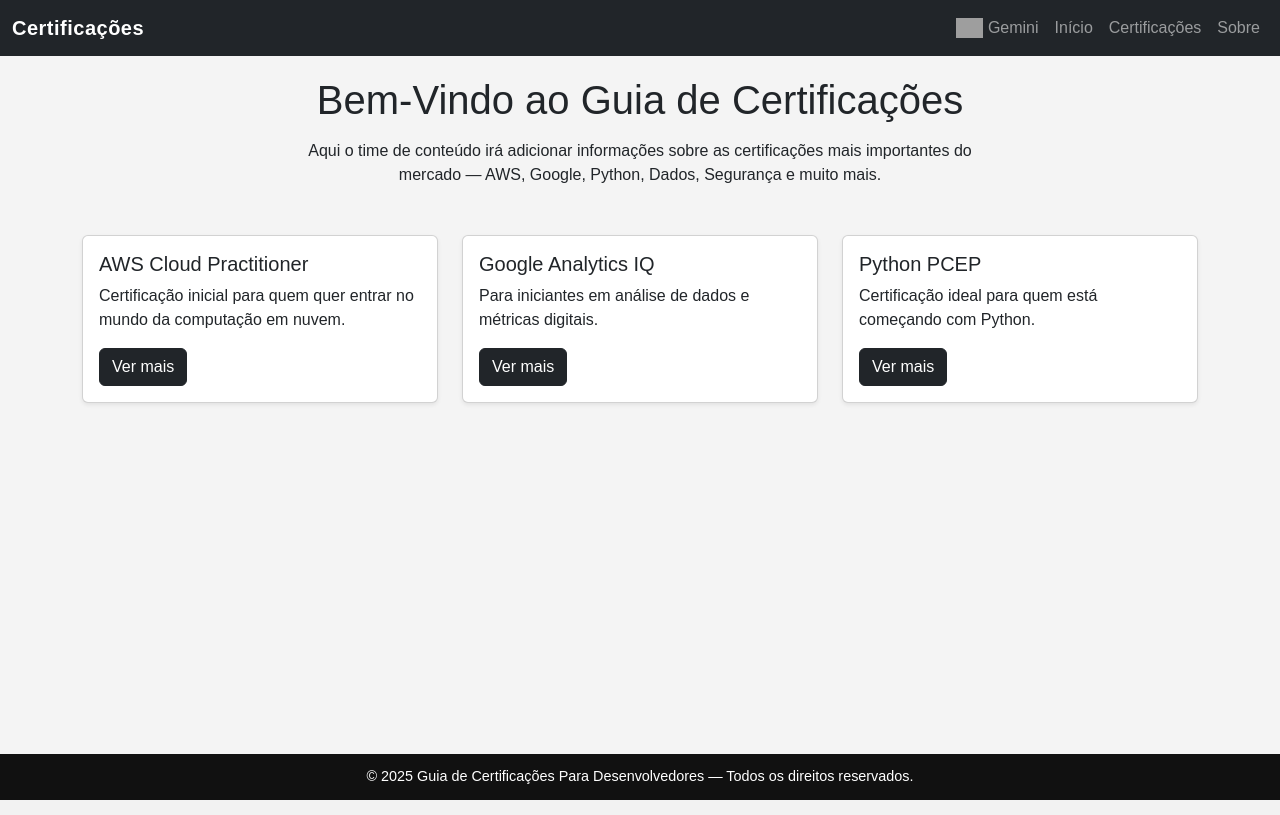
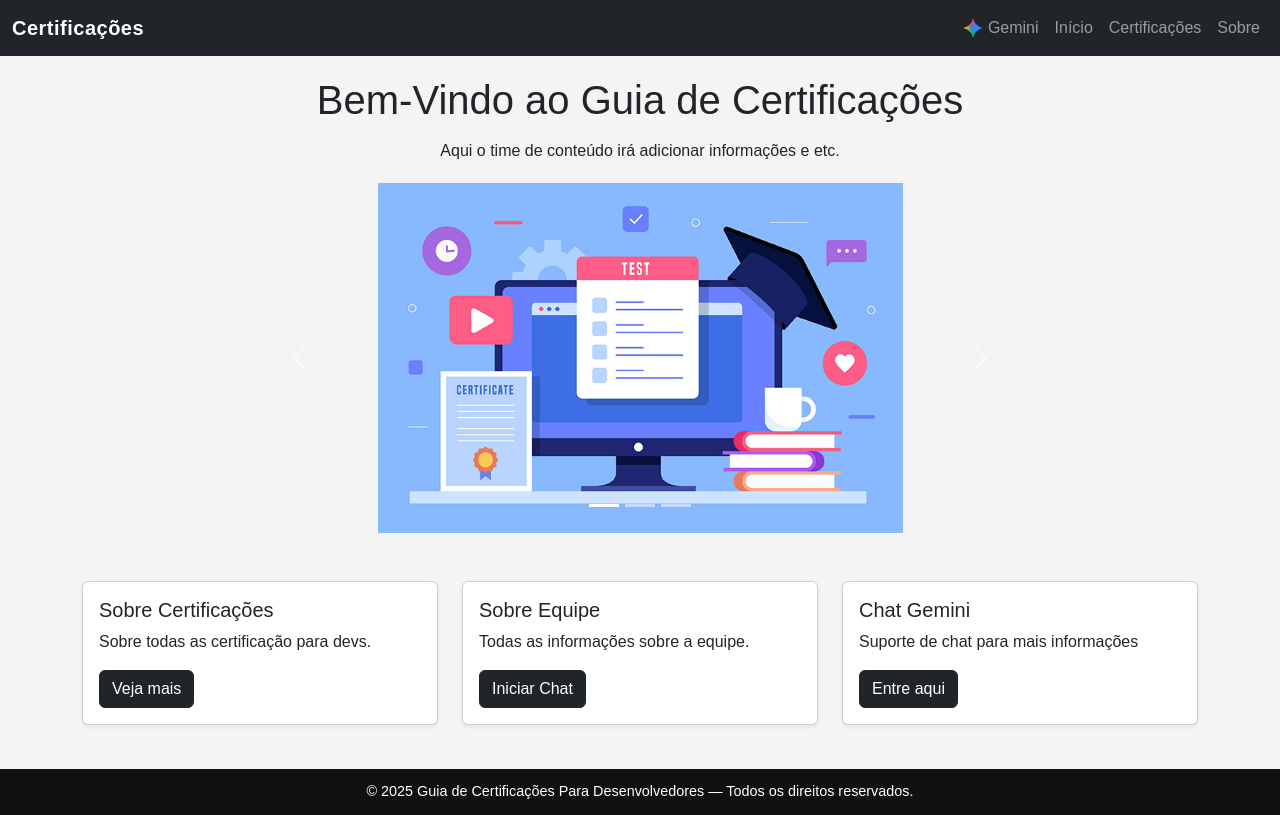
Before and after one commit to CarlosNeto-dev/Project_Messias, a Flask app: page / in a window 1280 px wide. Run offline with Flask 3, Linux system fonts and the light colour scheme; grey boxes are pictures that could not be loaded.

Commit message:
Commit Message

```diff
--- a/templates/index.html
+++ b/templates/index.html
@@ -5,7 +5,6 @@
     <meta name="viewport" content="width=device-width, initial-scale=1.0">
     <title>Guia de Certificações Para Desenvolvedores</title>
 
-    <!-- Bootstrap CDN -->
     <link href="https://cdn.jsdelivr.net/npm/bootstrap@5.3.3/dist/css/bootstrap.min.css" rel="stylesheet">
 
     <style>
@@ -56,11 +55,31 @@
             font-size: 0.9rem;
         }
 
+        /* ========= CSS PARA O CARROSSEL (LARGURA) ========= */
+        .carousel-container {
+            /* Define a largura máxima do carrossel */
+            max-width: 800px;
+            /* Centraliza o carrossel horizontalmente */
+            margin: 20px auto;
+        }
+
+        /* ========= CSS PARA ALTURA FIXA DAS IMAGENS SEM CORTE ========= */
+        .carousel-img-fixed {
+            height: 350px; /* Altura fixa para todas as imagens */
+            width: 100%; /* Ocupa 100% da largura do contêiner */
+            object-fit: contain; /* Redimensiona a imagem para caber na área sem cortar, mantendo proporção */
+            background-color: #f4f4f4; /* Cor de fundo para preencher o espaço extra */
+        }
+
+        /* Garante que o contêiner do carrossel tenha uma altura fixa para evitar "pulinhos" */
+        .carousel-inner {
+            height: 350px; /* Deve ser a mesma altura de .carousel-img-fixed */
+        }
     </style>
 </head>
 <body>
 
-    <!-- NAVBAR --><nav class="navbar navbar-expand-lg navbar-dark bg-dark">
+    <nav class="navbar navbar-expand-lg navbar-dark bg-dark">
         <div class="container-fluid">
 
             <a class="navbar-brand" href="#">Certificações</a>
@@ -77,7 +96,7 @@
                 <ul class="navbar-nav ms-auto">
 
                     <li class="nav-item gemini-link"> <a class="nav-link" href="#">
-                            <img src="{{ url_for('static', filename='imagens/gemini_simbolo.png') }}"
+                            <img src="{{ url_for('static', filename='gemini_simbolo.png') }}"
                                  alt="Símbolo Gemini">
                             Gemini
                         </a>
@@ -100,41 +119,72 @@
         </div>
     </nav>
 
-    <!-- Conteúdo Principal (Main Contain) --><main>
+    <main>
         <h1 style="text-align:center;">Bem-Vindo ao Guia de Certificações</h1>
         <p style="text-align:center; max-width: 700px; margin: 15px auto;">
-            Aqui o time de conteúdo irá adicionar informações sobre as certificações mais importantes do mercado — AWS, Google, Python, Dados, Segurança e muito mais.
+            Aqui o time de conteúdo irá adicionar informações e etc.
         </p>
 
-<!-- Exemplo de Grid que possa ser usado no futuro (chat gpt ajudouKKKK) --><div class="container mt-5">
+<div class="carousel-container">
+    <div id="carouselExampleIndicators" class="carousel slide" data-bs-ride="carousel">
+        <div class="carousel-indicators">
+            <button type="button" data-bs-target="#carouselExampleIndicators" data-bs-slide-to="0" class="active" aria-current="true" aria-label="Slide 1"></button>
+            <button type="button" data-bs-target="#carouselExampleIndicators" data-bs-slide-to="1" aria-label="Slide 2"></button>
+            <button type="button" data-bs-target="#carouselExampleIndicators" data-bs-slide-to="2" aria-label="Slide 3"></button>
+        </div>
+        <div class="carousel-inner">
+            <div class="carousel-item active">
+                <a href="#" target="_blank" aria-label="Link para a certificação AA">
+                    <img class="d-block w-100 carousel-img-fixed" src="static/aa.png" alt="First slide (Certificação AA)">
+                </a>
+            </div>
+            <div class="carousel-item">
+                <a href="#" target="_blank" aria-label="Link para a certificação Avatar">
+                    <img class="d-block w-100 carousel-img-fixed" src="static/AVATAR.png" alt="Second slide (Certificação Avatar)">
+                </a>
+            </div>
+            <div class="carousel-item">
+                <a href="#" target="_blank" aria-label="Link para a certificação AWS">
+                    <img class="d-block w-100 carousel-img-fixed" src="static/aws.png" alt="Third slide (Certificação AWS)">
+                </a>
+            </div>
+        </div>
+        <button class="carousel-control-prev" type="button" data-bs-target="#carouselExampleIndicators" data-bs-slide="prev">
+            <span class="carousel-control-prev-icon" aria-hidden="true"></span>
+            <span class="visually-hidden">Previous</span>
+        </button>
+        <button class="carousel-control-next" type="button" data-bs-target="#carouselExampleIndicators" data-bs-slide="next">
+            <span class="carousel-control-next-icon" aria-hidden="true"></span>
+            <span class="visually-hidden">Next</span>
+        </button>
+    </div>
+</div>
+<div class="container mt-5">
             <div class="row">
-
-                <div class="col-md-4 mb-4">
+<div class="col-md-4 mb-4">
                     <div class="card shadow-sm">
                         <div class="card-body">
-                            <h5 class="card-title">AWS Cloud Practitioner</h5>
-                            <p class="card-text">Certificação inicial para quem quer entrar no mundo da computação em nuvem.</p>
-                            <a href="#" class="btn btn-dark">Ver mais</a>
+                            <h5 class="card-title">Sobre Certificações</h5>
+                            <p class="card-text">Sobre todas as certificação para devs.</p>
+                            <a href="#" class="btn btn-dark">Veja mais</a>
                         </div>
                     </div>
                 </div>
-
-                <div class="col-md-4 mb-4">
+<div class="col-md-4 mb-4">
                     <div class="card shadow-sm">
                         <div class="card-body">
-                            <h5 class="card-title">Google Analytics IQ</h5>
-                            <p class="card-text">Para iniciantes em análise de dados e métricas digitais.</p>
-                            <a href="#" class="btn btn-dark">Ver mais</a>
+                            <h5 class="card-title">Sobre Equipe</h5>
+                            <p class="card-text">Todas as informações sobre a equipe.</p>
+                            <a href="#" class="btn btn-dark">Iniciar Chat</a>
                         </div>
                     </div>
                 </div>
-
-                <div class="col-md-4 mb-4">
+<div class="col-md-4 mb-4">
                     <div class="card shadow-sm">
                         <div class="card-body">
-                            <h5 class="card-title">Python PCEP</h5>
-                            <p class="card-text">Certificação ideal para quem está começando com Python.</p>
-                            <a href="#" class="btn btn-dark">Ver mais</a>
+                            <h5 class="card-title">Chat Gemini</h5>
+                            <p class="card-text">Suporte de chat para mais informações</p>
+                            <a href="#" class="btn btn-dark">Entre aqui</a>
                         </div>
                     </div>
                 </div>
@@ -144,12 +194,10 @@
 
     </main>
 
-    <!-- FOOTER -->
     <footer>
         © 2025 Guia de Certificações Para Desenvolvedores — Todos os direitos reservados.
     </footer>
 
-    <!-- Scripts do Bootstrap -->
     <script src="https://cdn.jsdelivr.net/npm/bootstrap@5.3.3/dist/js/bootstrap.bundle.min.js"></script>
 
 </body>
```
Also changed, not shown: templates/certificacoes_lista.html (deleted, +0 -10 lines), templates/gemini.html (deleted, +0 -10 lines), templates/sobre.html (deleted, +0 -10 lines), static/AVATAR.png (added), static/aa.png (added), static/aws.png (added), static/gemini_simbolo.png (added).
